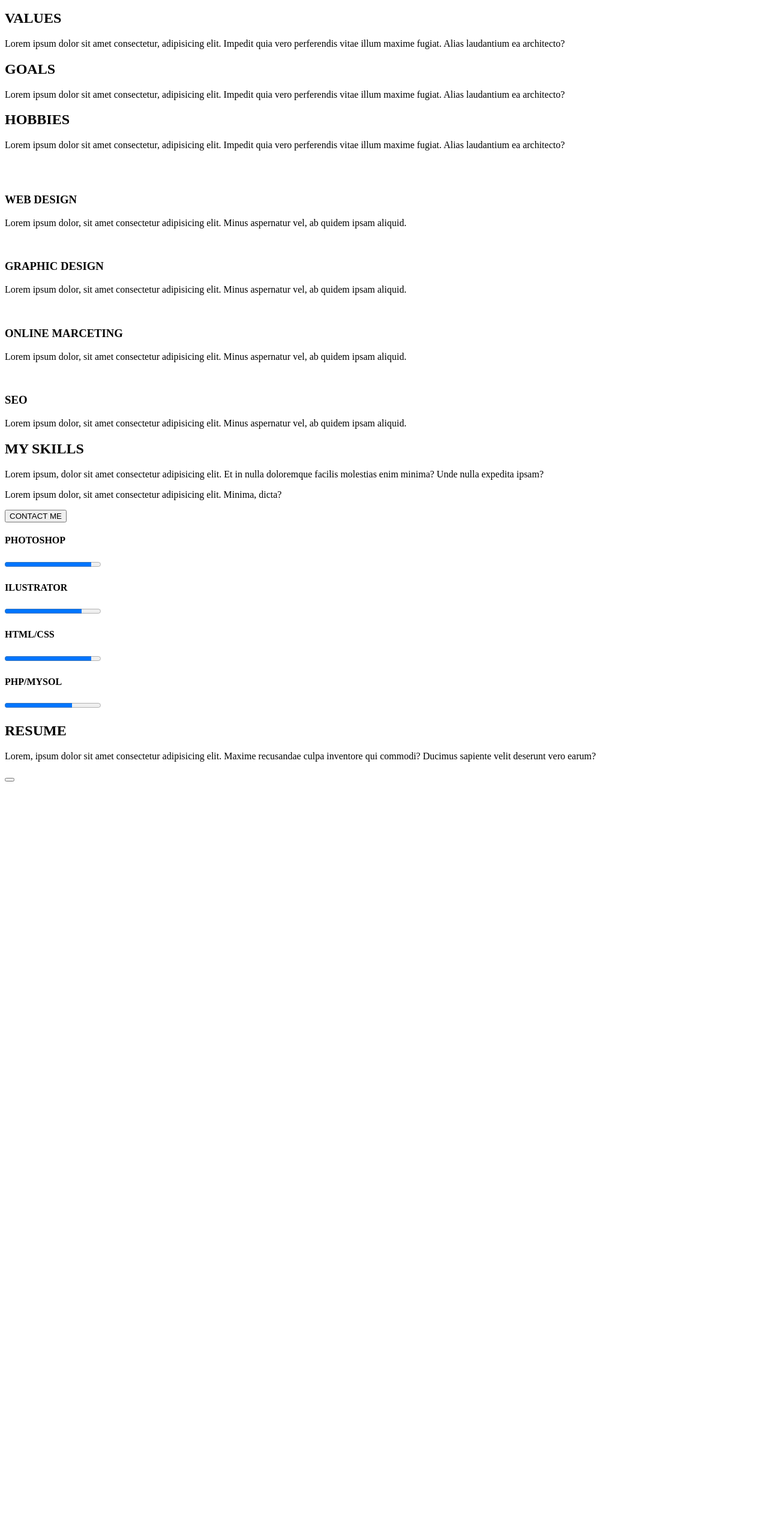
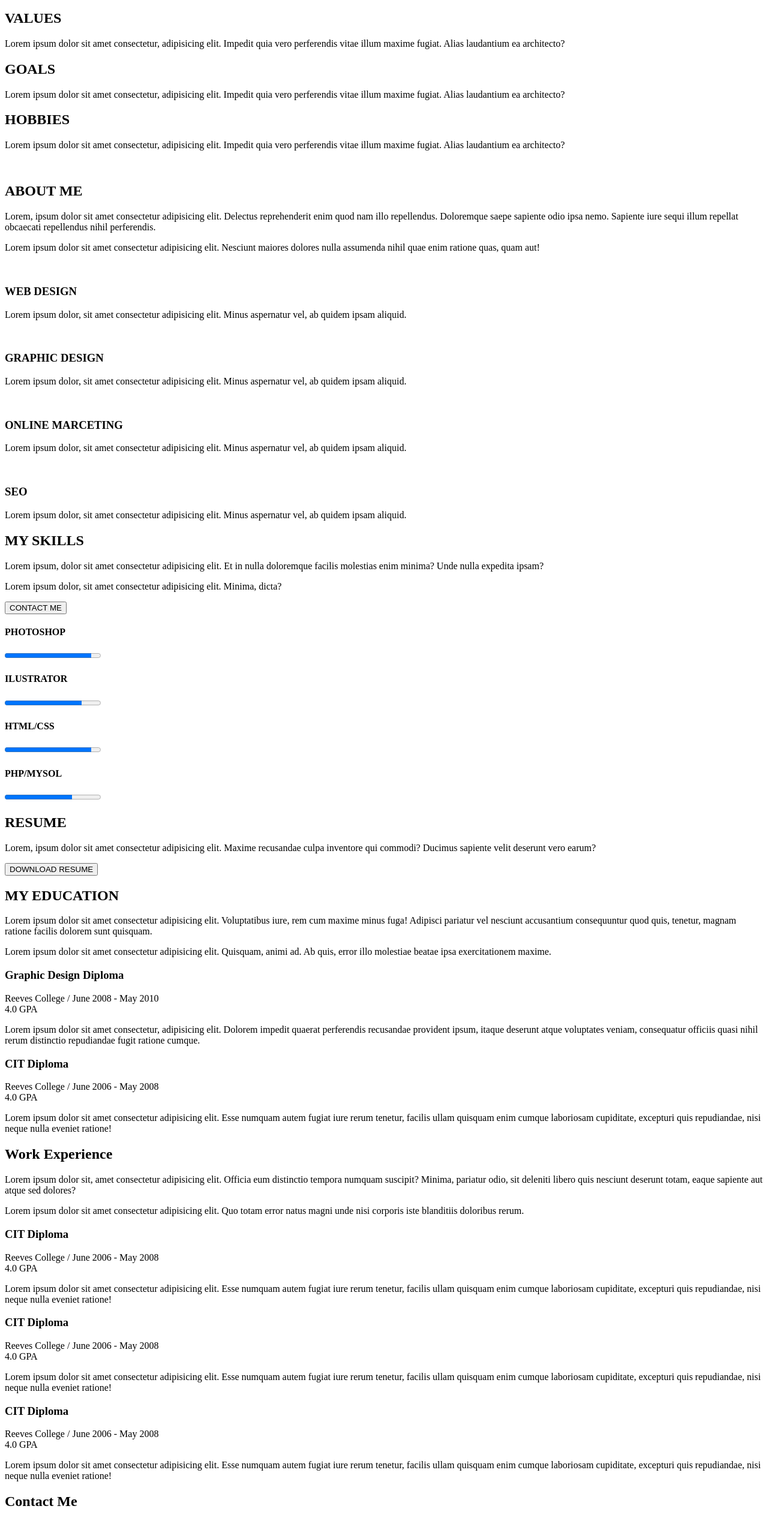
Before and after one commit to Taras3623/resume-olga, a plain HTML site: page index.html in a window 1280 px wide. Shown: the part 269-2800 px from the top of the page at 60% size. Before the commit the page ends 1581 px from the top, so only its background shows below. Drawn offline with Linux system fonts and the light colour scheme.

Commit message:
add html

```diff
--- a/index.html
+++ b/index.html
@@ -52,39 +52,53 @@
 		<div class="about_me">
 			<img src="" alt="" class="about_me_img">
 			<div class="about_me_text">
+				<h2 class="about_me_text_title">ABOUT ME</h2>
+				<p class="subtitle_text">Lorem, ipsum dolor sit amet consectetur adipisicing elit. Delectus reprehenderit
+					enim quod nam illo repellendus. Doloremque saepe sapiente odio ipsa nemo. Sapiente iure sequi illum
+					repellat obcaecati repellendus nihil perferendis.</p>
+				<p class="subtitle_text">Lorem ipsum dolor sit amet consectetur adipisicing elit. Nesciunt maiores dolores
+					nulla assumenda nihil quae enim ratione quas, quam aut!</p>
 
-				<div class="about_me_text_posittions">
-					<div class="about_me_text_posittions_1">
-						<img src="" alt="" class="about_me_text_posittions_img">
-						<h3 class="about_me_text_posittions_title">WEB DESIGN</h3>
-						<div class="about_me_text_posittions_text"><p class="subtitle_text">
+				<div class="about_me_text_columns">
+					<div class="about_me_text_columns_1">
+						<img src="" alt="" class="about_me_text_columns_img">
+						<h3 class="about_me_text_columns_title">WEB DESIGN</h3>
+						<div class="about_me_text_columns_text">
+							<p class="subtitle_text">
 								Lorem ipsum dolor, sit amet consectetur adipisicing elit.
 								Minus aspernatur vel, ab quidem ipsam aliquid.
-						</span></div>
+								</span>
 						</div>
-					<div class="about_me_text_posittions_2">
-						<img src="" alt="" class="about_me_text_posittions_img">
-						<h3 class="about_me_text_posittions_title">GRAPHIC DESIGN</h3>
-						<div class="about_me_text_posittions_text"><p class="subtitle_text">
+					</div>
+					<div class="about_me_text_columns_2">
+						<img src="" alt="" class="about_me_text_columns_img">
+						<h3 class="about_me_text_columns_title">GRAPHIC DESIGN</h3>
+						<div class="about_me_text_columns_text">
+							<p class="subtitle_text">
 								Lorem ipsum dolor, sit amet consectetur adipisicing elit.
 								Minus aspernatur vel, ab quidem ipsam aliquid.
-						</span></div>
+								</span>
 						</div>
-					<div class="about_me_text_posittions_3">
-						<img src="" alt="" class="about_me_text_posittions_img">
-						<h3 class="about_me_text_posittions_title">ONLINE MARCETING</h3>
-						<div class="about_me_text_posittions_text"><p class="subtitle_text">
+					</div>
+					<div class="about_me_text_columns_3">
+						<img src="" alt="" class="about_me_text_columns_img">
+						<h3 class="about_me_text_columns_title">ONLINE MARCETING</h3>
+						<div class="about_me_text_columns_text">
+							<p class="subtitle_text">
 								Lorem ipsum dolor, sit amet consectetur adipisicing elit.
 								Minus aspernatur vel, ab quidem ipsam aliquid.
-						</span></div>
+								</span>
 						</div>
-					<div class="about_me_text_posittions_4">
-						<img src="" alt="" class="about_me_text_posittions_img">
-						<h3 class="about_me_text_posittions_title">SEO</h3>
-						<div class="about_me_text_posittions_text"><p class="subtitle_text">
+					</div>
+					<div class="about_me_text_columns_4">
+						<img src="" alt="" class="about_me_text_columns_img">
+						<h3 class="about_me_text_columns_title">SEO</h3>
+						<div class="about_me_text_columns_text">
+							<p class="subtitle_text">
 								Lorem ipsum dolor, sit amet consectetur adipisicing elit.
 								Minus aspernatur vel, ab quidem ipsam aliquid.
-						</span></div>
+								</span>
+						</div>
 					</div>
 				</div>
 
@@ -93,7 +107,8 @@
 		<div class="my_skills">
 			<h2 class="my_skills_title">MY SKILLS</h2>
 			<div class="my_skills_text">
-				<p class="subtitle_text">Lorem ipsum, dolor sit amet consectetur adipisicing elit. Et in nulla doloremque facilis molestias enim minima? Unde nulla expedita ipsam?</p>
+				<p class="subtitle_text">Lorem ipsum, dolor sit amet consectetur adipisicing elit. Et in nulla doloremque
+					facilis molestias enim minima? Unde nulla expedita ipsam?</p>
 				<p class="subtitle_text">Lorem ipsum dolor, sit amet consectetur adipisicing elit. Minima, dicta?</p>
 			</div>
 			<button class="button" id="my_skills_button">CONTACT ME</button>
@@ -114,14 +129,113 @@
 		</div>
 		<div class="resume">
 			<h2 class="resume_title">RESUME</h2>
-			<p class="subtitle_text">Lorem, ipsum dolor sit amet consectetur adipisicing elit. Maxime recusandae culpa inventore qui commodi? Ducimus sapiente velit deserunt vero earum?</p>
-			<button class="button" id="DOWNLOAD RESUME"></button>
+			<p class="subtitle_text">Lorem, ipsum dolor sit amet consectetur adipisicing elit. Maxime recusandae culpa
+				inventore qui commodi? Ducimus sapiente velit deserunt vero earum?</p>
+			<button class="button" id="DOWNLOAD RESUME">DOWNLOAD RESUME</button>
 
 		</div>
+		<div class="my_education">
+			<h2 class="my_education_title">MY EDUCATION</h2>
+			<p class="subtitle_text">Lorem ipsum dolor sit amet consectetur adipisicing elit. Voluptatibus iure, rem cum
+				maxime minus fuga! Adipisci pariatur vel nesciunt accusantium consequuntur quod quis, tenetur, magnam
+				ratione facilis dolorem sunt quisquam.</p>
+			<p class="subtitle_text">Lorem ipsum dolor sit amet consectetur adipisicing elit. Quisquam, animi ad. Ab quis,
+				error illo molestiae beatae ipsa exercitationem maxime.</p>
+			<div class="my_education_diploma">
+				<h3 class="my_education_diploma_title">Graphic Design Diploma</h3>
+				<span class="small_text">Reeves College / June 2008 - May 2010</span>
+				<div class="gpa">4.0 GPA</div>
+				<div class="strip"></div>
+				<p class="subtitle_text">Lorem ipsum dolor sit amet consectetur, adipisicing elit. Dolorem impedit quaerat
+					perferendis recusandae provident ipsum, itaque deserunt atque voluptates veniam, consequatur officiis
+					quasi nihil rerum distinctio repudiandae fugit ratione cumque.</p>
+				<h3 class="my_education_diploma_title">CIT Diploma</h3>
+				<span class="small_text">Reeves College / June 2006 - May 2008</span>
+				<div class="gpa">4.0 GPA</div>
+				<div class="strip"></div>
+				<p class="subtitle_text">Lorem ipsum dolor sit amet consectetur adipisicing elit. Esse numquam autem
+					fugiat iure rerum tenetur, facilis ullam quisquam enim cumque laboriosam cupiditate, excepturi quis
+					repudiandae, nisi neque nulla eveniet ratione!</p>
 
 
 			</div>
+		</div>
+		<div class="work_experience">
+			<h2 class="work_experience_title">Work Experience
 
+			</h2>
+			<p class="subtitle_text">Lorem ipsum dolor sit, amet consectetur adipisicing elit. Officia eum distinctio
+				tempora numquam suscipit? Minima, pariatur odio, sit deleniti libero quis nesciunt deserunt totam, eaque
+				sapiente aut atque sed dolores?</p>
+			<p class="subtitle_text">Lorem ipsum dolor sit amet consectetur adipisicing elit. Quo totam error natus magni
+				unde nisi corporis iste blanditiis doloribus rerum.</p>
+			<div class="work_experience_positions">
+				<h3 class="work_experience_positions_title">CIT Diploma</h3>
+				<span class="small_text">Reeves College / June 2006 - May 2008</span>
+				<div class="gpa">4.0 GPA</div>
+				<div class="strip"></div>
+				<p class="subtitle_text">Lorem ipsum dolor sit amet consectetur adipisicing elit. Esse numquam autem
+					fugiat iure rerum tenetur, facilis ullam quisquam enim cumque laboriosam cupiditate, excepturi quis
+					repudiandae, nisi neque nulla eveniet ratione!</p>
+				<h3 class="work_experience_positionsa_title">CIT Diploma</h3>
+				<span class="small_text">Reeves College / June 2006 - May 2008</span>
+				<div class="gpa">4.0 GPA</div>
+				<div class="strip"></div>
+				<p class="subtitle_text">Lorem ipsum dolor sit amet consectetur adipisicing elit. Esse numquam autem
+					fugiat iure rerum tenetur, facilis ullam quisquam enim cumque laboriosam cupiditate, excepturi quis
+					repudiandae, nisi neque nulla eveniet ratione!</p>
+				<h3 class="work_experience_positions_title">CIT Diploma</h3>
+				<span class="small_text">Reeves College / June 2006 - May 2008</span>
+				<div class="gpa">4.0 GPA</div>
+				<div class="strip"></div>
+				<p class="subtitle_text">Lorem ipsum dolor sit amet consectetur adipisicing elit. Esse numquam autem
+					fugiat iure rerum tenetur, facilis ullam quisquam enim cumque laboriosam cupiditate, excepturi quis
+					repudiandae, nisi neque nulla eveniet ratione!</p>
+			</div>
+		</div>
+
+		<footer class="footer">
+			<div class="footer_contact_me">
+				<h2 class="footer_contact_me_title">Contact Me
+
+				</h2>
+				<p class="subtitle_text">Lorem ipsum dolor sit amet consectetur adipisicing elit. Esse numquam autem
+					fugiat iure rerum tenetur, facilis ullam quisquam enim cumque laboriosam cupiditate, excepturi quis
+					repudiandae, nisi neque nulla eveniet ratione!</p>
+				< class="subtitle_text">Lviv, Lviv region<br>
+					Kobrynska Street 28 <br>ZIP Code: 79053
+
+
+					<p class="footer_contacts">Email: <a
+							href="mailto:olya.velychenko@gmail.com">olya.velychenko@gmail.com</a>
+
+					</p>
+					<p class="footer_contacts">Number: <a href="tel:+380936993883">+38 (093) 699-38-83</a>
+
+					</p>
+					<div class="footer_form">
+						<p>
+							<label pattern="\D [^0-9]" for="username" class=footer_form_text>Name*</label><br>
+							<input maxlength="40" required placeholder="Your name" type="text" id="username">
+						</p>
+						<p>
+							<label for="useremail" class=footer_form_text>Email*</label><br>
+							<input required placeholder="Your Email" type="email" id="useremail">
+						</p>
+						<p>
+							<label for="usermessage" class=footer_form_text>Message*</label><br>
+							<input maxlength="1000" type="text" id="usermessage">
+						</p>
+						<p><input class="footer_button_contact_me" type="submit" value="CONTACT ME"></p>
+
+
+					</div>
+					<div class="footer_social_networks">
+						<span class="small_text">Copyright 2021 </span>
+					</div>
+		</footer>
+
+	</div>
 
 </body>
 
```
Also changed, not shown: css/style.css (added). Lines whose indentation alone changed are shown as unchanged.
